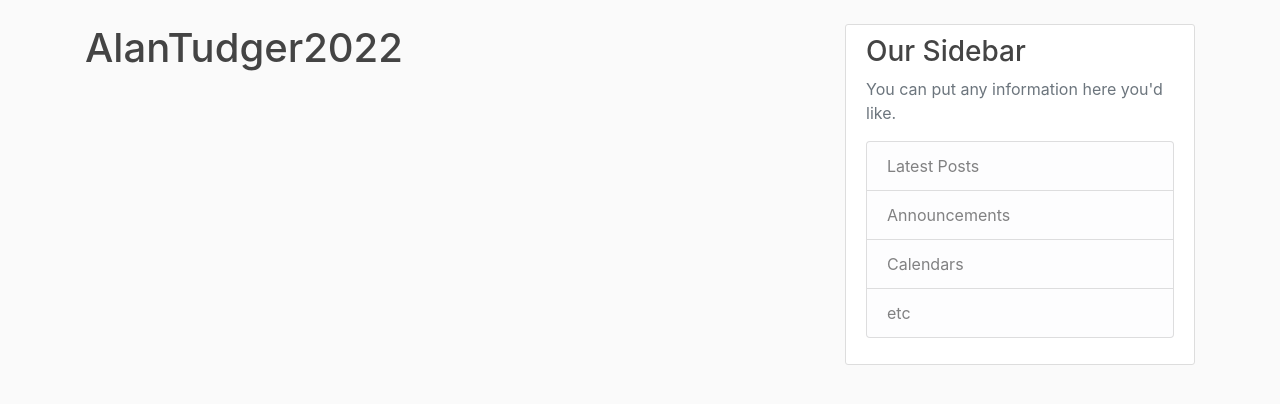
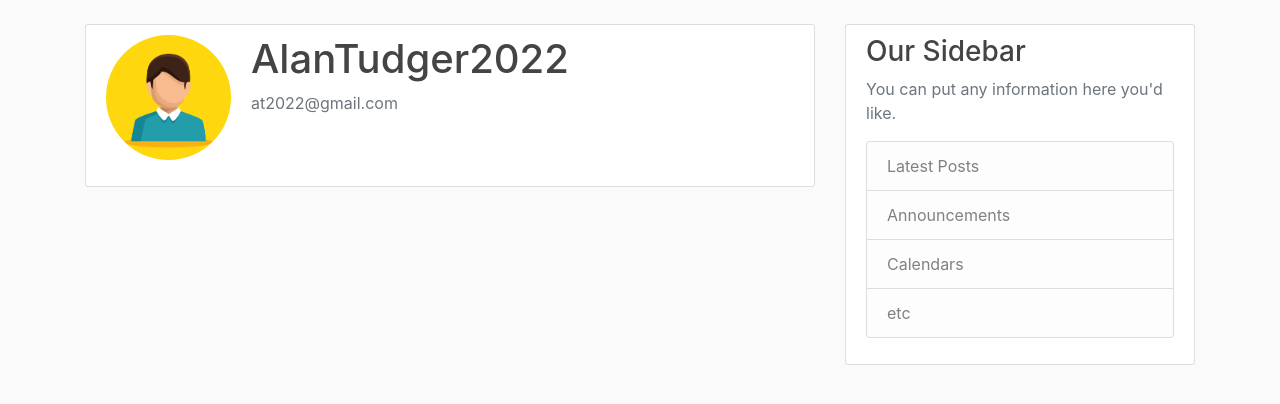
Before and after one commit to DQ4443/MyBlogSite-Flask-, a Flask app: page /account in a window 1280 px wide. Shown: the part 56-460 px from the top of the page. Run offline with Flask 3, Linux system fonts and the light colour scheme; a user stored in the database is signed in.

Commit message:
add default picture, give account page basic display with picture

```diff
--- a/myblog/routes.py
+++ b/myblog/routes.py
@@ -75,4 +75,6 @@ def logout():
 # need to login to access that route
 @login_required
 def account():
-    return render_template('account.html', title='Account')
+    # image_file variable from static folder
+    image_file = url_for('static', filename='flask profile pictures/' + current_user.image_file)
+    return render_template('account.html', title='Account', image_file=image_file)
--- a/myblog/templates/account.html
+++ b/myblog/templates/account.html
@@ -1,4 +1,14 @@
 {% extends "layout.html" %}
 {% block content %}
-    <h1>{{ current_user.username }}</h1>
+    <div class="content-section">
+        <div class="media">
+        <img class="rounded-circle account-img" src="{{ image_file }}">
+        <!-- displays the username and email of the current logged in user -->
+        <div class="media-body">
+            <h2 class="account-heading">{{ current_user.username }}</h2>
+            <p class="text-secondary">{{ current_user.email }}</p>
+        </div>
+        </div>
+        <!-- FORM HERE -->
+    </div>
 {% endblock content %}
```
Also changed, not shown: myblog/static/flask profile pictures/default.jpg (added), myblog/static/flask profile pictures/dog.jpg (added).
